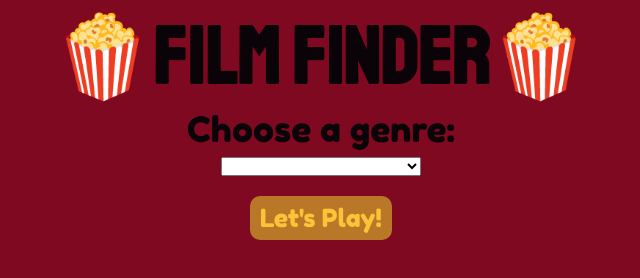
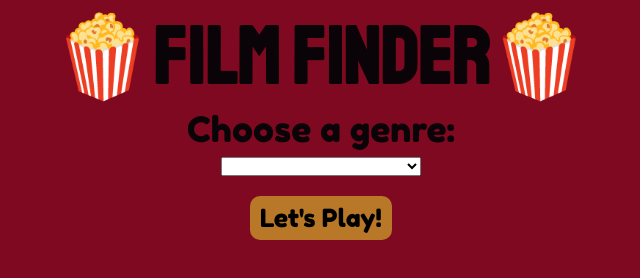
Before and after one commit to maiigl/Film-Finder, a plain HTML site: page index.html in a window 1280 px wide. Shown: the whole page, without its empty margins (319-959 px from the left). Drawn offline with Linux system fonts and the light colour scheme; no server answers.

Commit message:
change color of "Let's play" button to black

```diff
--- a/resources/css/style.css
+++ b/resources/css/style.css
@@ -58,7 +58,7 @@ img#moviePoster {
     border-radius: 10px;
     border-style: none;
     background-color: #B97828;
-    color: #fdc238;
+    color: black;
     cursor:  pointer;
 }
 
```
